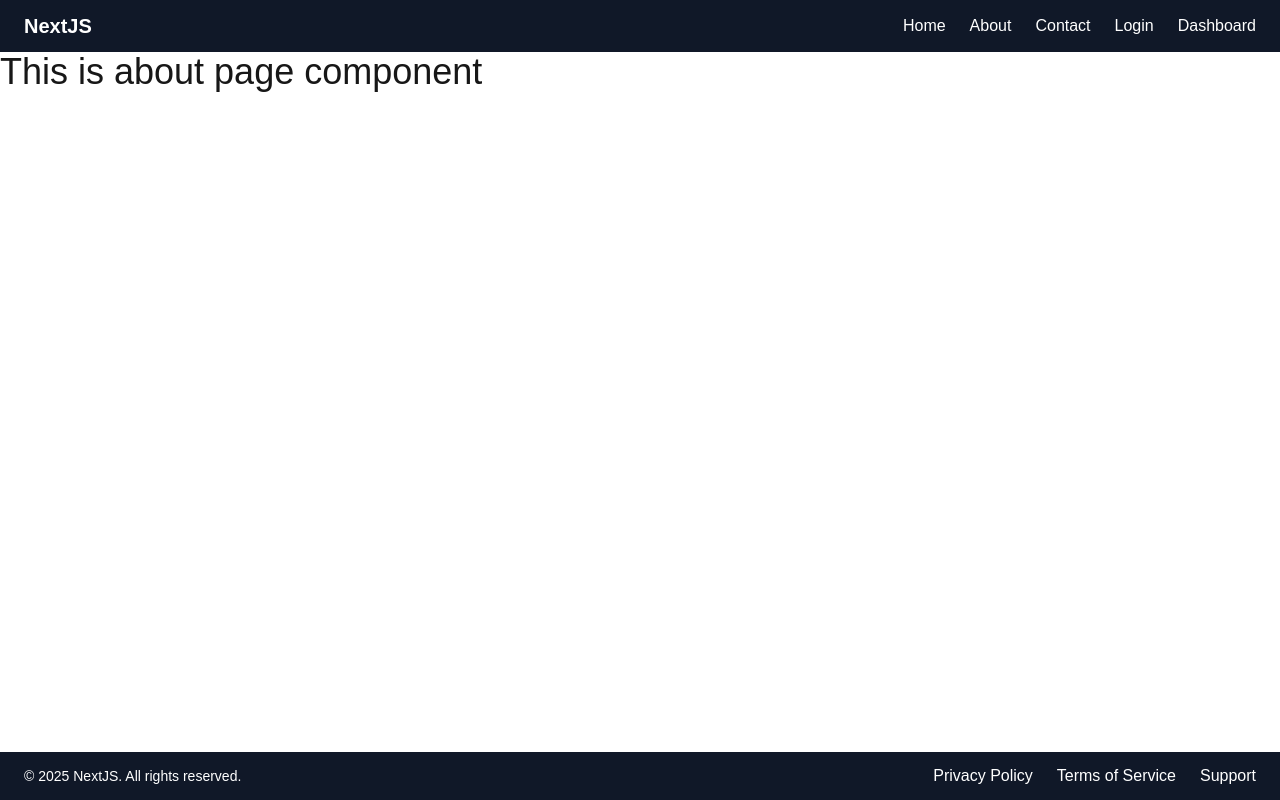
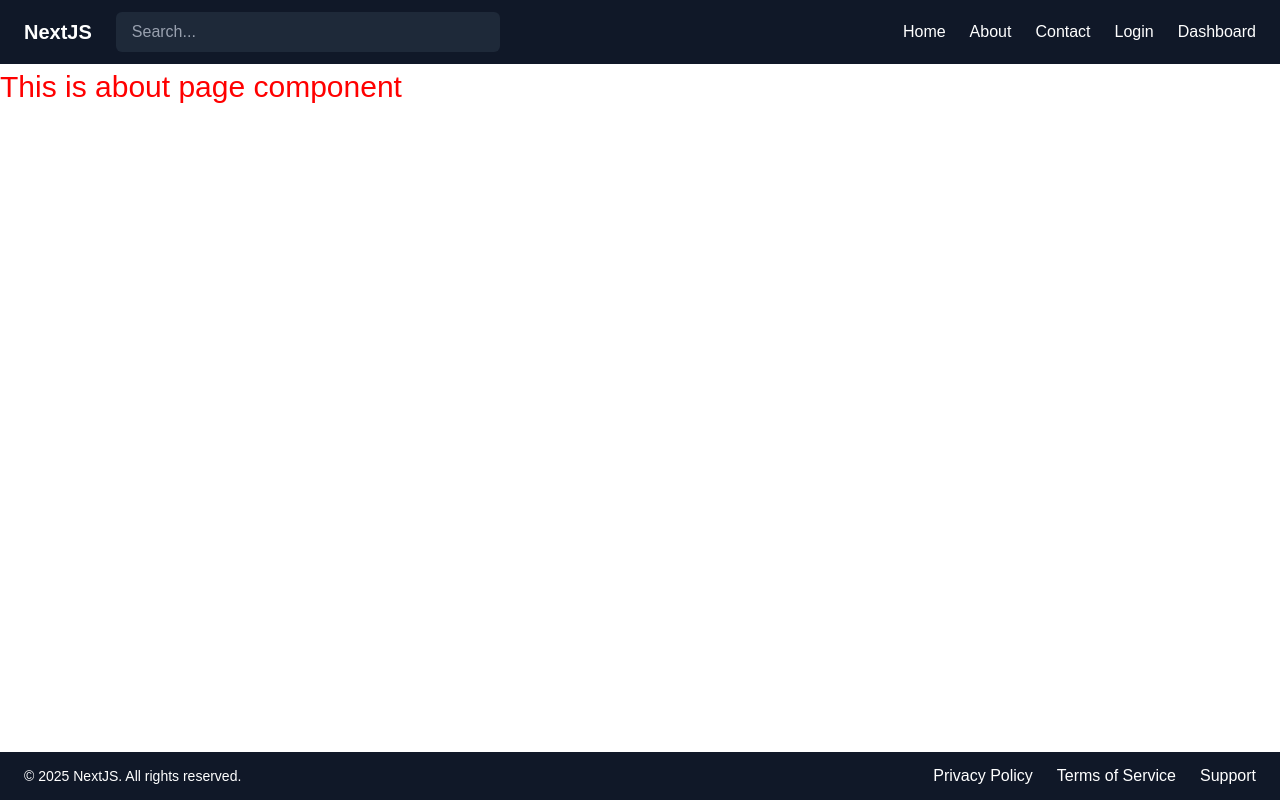
Before and after one commit to raufurislam/hello-nextjs, a Next.js app: page /about in a window 1280 px wide. Built offline with nearby package versions, Linux system fonts and the light colour scheme.

Commit message:
51-10 Explore built-in CSS module support. Module summary.

```diff
--- /dev/null
+++ b/src/app/(commonLayout)/about/About.module.css
@@ -0,0 +1,4 @@
+.text_style {
+  color: red;
+  font-size: 30px;
+}
--- a/src/app/(commonLayout)/about/page.tsx
+++ b/src/app/(commonLayout)/about/page.tsx
@@ -1,7 +1,9 @@
+import style from "./About.module.css";
+
 export default function AboutPage() {
   return (
     <div>
-      <h1 className="text-4xl">This is about page component</h1>
+      <h1 className={style.text_style}>This is about page component</h1>
     </div>
   );
 }
--- /dev/null
+++ b/src/app/(commonLayout)/contact/Contact.module.css
@@ -0,0 +1,4 @@
+.text_style {
+  color: green;
+  font-size: 30px;
+}
--- a/src/app/(commonLayout)/contact/page.tsx
+++ b/src/app/(commonLayout)/contact/page.tsx
@@ -1,7 +1,8 @@
+import style from "./Contact.module.css";
 export default function ContactPage() {
   return (
     <div>
-      <h1 className="text-4xl">This is Contact page component</h1>
+      <h1 className={style.text_style}>This is Contact page component</h1>
     </div>
   );
 }
--- a/src/components/Navbar.tsx
+++ b/src/components/Navbar.tsx
@@ -3,10 +3,23 @@ import Link from "next/link";
 export default function Navbar() {
   return (
     <nav className="w-full bg-gray-900 text-white px-6 py-3 flex items-center justify-between">
+      {/* Logo / Brand */}
       <Link href="/" className="text-xl font-bold">
         NextJS
       </Link>
 
+      {/* Search Bar */}
+      <div className="flex-1 mx-6">
+        <input
+          type="text"
+          placeholder="Search..."
+          className="w-full max-w-sm px-4 py-2 rounded-md
+                     bg-gray-800 text-white placeholder-gray-400
+                     focus:outline-none focus:ring-2 focus:ring-rose-600"
+        />
+      </div>
+
+      {/* Navigation Links */}
       <div className="flex space-x-6">
         <Link href="/" className="hover:text-gray-300">
           Home
```
Also changed, not shown: src/app/(commonLayout)/template.tsx (renamed from src/app/(commonLayout)/layout.tsx).
